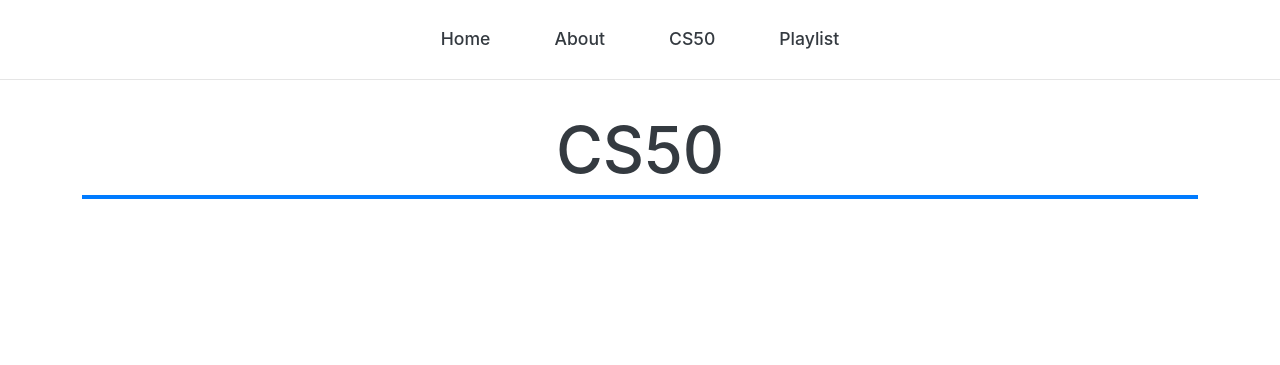
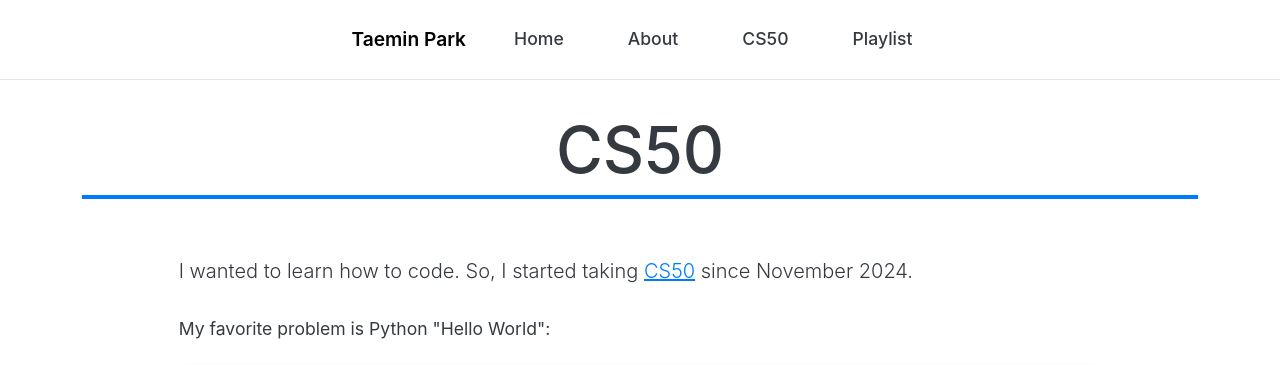
Before and after one commit to taemincode/taemincode.github.io, a Flask app: page /cs50 in a window 1280 px wide. Shown: the top 365 px of the page. Run offline with Flask 3, Linux system fonts and the light colour scheme; some libraries are stand-ins or nearby versions.

Commit message:
Better design

```diff
--- a/static/styles.css
+++ b/static/styles.css
@@ -47,6 +47,13 @@
     align-items: center !important;
     flex-wrap: nowrap !important;
     flex-direction: row !important;
+}
+
+.nav-name {
+    font-size: 1.2rem;
+    font-weight: 600;
+    color: black;
+    margin-right: auto;
 }
 
 .nav-link {
@@ -172,8 +179,8 @@
 /* ===== ABOUT PAGE STYLES ===== */
 .about-container {
     width: 100%;
-    min-height: 400px;
-    padding: 2rem 0;
+    min-height: 50px;
+    padding: 2rem 0 0 0;
     margin-top: var(--navbar-height);
 }
 
--- a/templates/base.html
+++ b/templates/base.html
@@ -18,6 +18,7 @@
     <nav id="navbar" class="navbar fixed-top" role="navigation" aria-label="Main navigation">
         <div class="container-fluid justify-content-center">
             <ul class="navbar-nav d-flex flex-row">
+                <li class="nav-name">Taemin Park</li>
                 <li class="nav-item">
                     <a class="nav-link" href="{{ url_for('index') }}" aria-label="Go to home page">Home</a>
                 </li>
```
